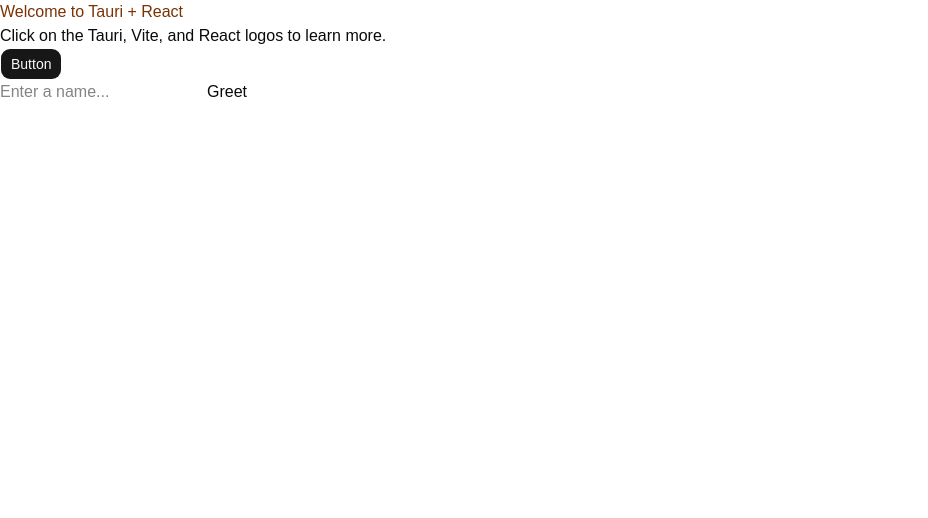
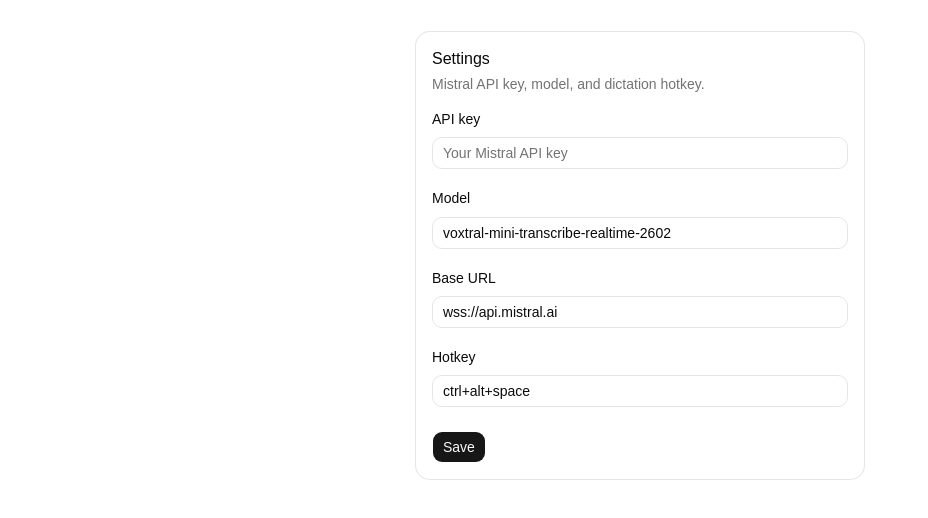
Before and after one commit to mikaelbalin/speech-transcription, a React (Vite) app: page / in a window 1280 px wide. Shown: the top 518 px of the page, without its empty margins (0-928 px from the left). Built offline with nearby package versions, Linux system fonts and the light colour scheme.

Commit message:
Replace default Tauri greeting UI with settings form

```diff
--- a/src/App.tsx
+++ b/src/App.tsx
@@ -1,38 +1,10 @@
-import { invoke } from "@tauri-apps/api/core";
-import { useState } from "react";
 import "./App.css";
-import { Button } from "@/components/ui/button";
+import { SettingsForm } from "@/components/SettingsForm";
 
 function App() {
-  const [greetMsg, setGreetMsg] = useState("");
-  const [name, setName] = useState("");
-
-  async function greet() {
-    // Learn more about Tauri commands at https://tauri.app/develop/calling-rust/
-    setGreetMsg(await invoke("greet", { name }));
-  }
-
   return (
-    <main className="container">
-      <h1 className="text-amber-900">Welcome to Tauri + React</h1>
-
-      <p>Click on the Tauri, Vite, and React logos to learn more.</p>
-      <Button>Button</Button>
-      <form
-        className="row"
-        onSubmit={(e) => {
-          e.preventDefault();
-          greet();
-        }}
-      >
-        <input
-          id="greet-input"
-          onChange={(e) => setName(e.currentTarget.value)}
-          placeholder="Enter a name..."
-        />
-        <button type="submit">Greet</button>
-      </form>
-      <p>{greetMsg}</p>
+    <main className="flex min-h-screen items-start justify-center p-8">
+      <SettingsForm />
     </main>
   );
 }
--- /dev/null
+++ b/src/components/SettingsForm.tsx
@@ -0,0 +1,182 @@
+import { useField, useForm, useSelector } from "@tanstack/react-form";
+import { invoke } from "@tauri-apps/api/core";
+import { useEffect } from "react";
+import { z } from "zod";
+
+import { Button } from "@/components/ui/button";
+import {
+  Card,
+  CardContent,
+  CardDescription,
+  CardHeader,
+  CardTitle,
+} from "@/components/ui/card";
+import {
+  Field,
+  FieldError,
+  FieldGroup,
+  FieldLabel,
+} from "@/components/ui/field";
+import { Input } from "@/components/ui/input";
+
+// Shared shape with the Rust `AppSettings` (serde camelCase).
+export interface AppSettings {
+  apiKey: string;
+  model: string;
+  sampleRate: number;
+  targetDelayMs: number | null;
+  shortcut: string;
+  baseUrl: string;
+}
+
+const formSchema = z.object({
+  apiKey: z.string().min(1, "API key is required."),
+  model: z.string().min(1, "Model is required."),
+  baseUrl: z.string().url("Must be a valid URL."),
+  shortcut: z.string().min(1, "Shortcut is required."),
+});
+
+type FormValues = z.infer<typeof formSchema>;
+
+export function SettingsForm() {
+  const form = useForm({
+    defaultValues: {
+      apiKey: "",
+      model: "voxtral-mini-transcribe-realtime-2602",
+      baseUrl: "wss://api.mistral.ai",
+      shortcut: "ctrl+alt+space",
+    } as FormValues,
+    validators: {
+      onChange: formSchema,
+    },
+    onSubmit: async ({ value }) => {
+      const settings: AppSettings = {
+        apiKey: value.apiKey,
+        model: value.model,
+        baseUrl: value.baseUrl,
+        shortcut: value.shortcut,
+        sampleRate: 16000,
+        targetDelayMs: null,
+      };
+      await invoke("set_settings", { settings });
+    },
+  });
+
+  const apiKeyField = useField({ form, name: "apiKey" });
+  const modelField = useField({ form, name: "model" });
+  const baseUrlField = useField({ form, name: "baseUrl" });
+  const shortcutField = useField({ form, name: "shortcut" });
+
+  const canSubmit = useSelector(form.store, (s) => s.canSubmit);
+  const isSubmitting = useSelector(form.store, (s) => s.isSubmitting);
+
+  useEffect(() => {
+    let cancelled = false;
+    invoke<AppSettings>("get_settings").then((s) => {
+      if (cancelled) return;
+      form.setFieldValue("apiKey", s.apiKey);
+      form.setFieldValue("model", s.model);
+      form.setFieldValue("baseUrl", s.baseUrl);
+      form.setFieldValue("shortcut", s.shortcut);
+    });
+    return () => {
+      cancelled = true;
+    };
+  }, [form]);
+
+  const invalidOf = (meta: { isTouched: boolean; isValid: boolean }) =>
+    meta.isTouched && !meta.isValid;
+
+  return (
+    <Card className="w-full max-w-md">
+      <CardHeader>
+        <CardTitle>Settings</CardTitle>
+        <CardDescription>
+          Mistral API key, model, and dictation hotkey.
+        </CardDescription>
+      </CardHeader>
+      <CardContent>
+        <form
+          onSubmit={(e) => {
+            e.preventDefault();
+            form.handleSubmit();
+          }}
+        >
+          <FieldGroup>
+            <Field data-invalid={invalidOf(apiKeyField.state.meta)}>
+              <FieldLabel htmlFor="settings-api-key">API key</FieldLabel>
+              <Input
+                id="settings-api-key"
+                name={apiKeyField.name}
+                type="password"
+                value={apiKeyField.state.value}
+                onBlur={apiKeyField.handleBlur}
+                onChange={(e) => apiKeyField.handleChange(e.target.value)}
+                aria-invalid={invalidOf(apiKeyField.state.meta)}
+                placeholder="Your Mistral API key"
+                autoComplete="off"
+              />
+              {invalidOf(apiKeyField.state.meta) && (
+                <FieldError errors={apiKeyField.state.meta.errors} />
+              )}
+            </Field>
+
+            <Field data-invalid={invalidOf(modelField.state.meta)}>
+              <FieldLabel htmlFor="settings-model">Model</FieldLabel>
+              <Input
+                id="settings-model"
+                name={modelField.name}
+                value={modelField.state.value}
+                onBlur={modelField.handleBlur}
+                onChange={(e) => modelField.handleChange(e.target.value)}
+                aria-invalid={invalidOf(modelField.state.meta)}
+                autoComplete="off"
+              />
+              {invalidOf(modelField.state.meta) && (
+                <FieldError errors={modelField.state.meta.errors} />
+              )}
+            </Field>
+
+            <Field data-invalid={invalidOf(baseUrlField.state.meta)}>
+              <FieldLabel htmlFor="settings-base-url">Base URL</FieldLabel>
+              <Input
+                id="settings-base-url"
+                name={baseUrlField.name}
+                value={baseUrlField.state.value}
+                onBlur={baseUrlField.handleBlur}
+                onChange={(e) => baseUrlField.handleChange(e.target.value)}
+                aria-invalid={invalidOf(baseUrlField.state.meta)}
+                autoComplete="off"
+              />
+              {invalidOf(baseUrlField.state.meta) && (
+                <FieldError errors={baseUrlField.state.meta.errors} />
+              )}
+            </Field>
+
+            <Field data-invalid={invalidOf(shortcutField.state.meta)}>
+              <FieldLabel htmlFor="settings-shortcut">Hotkey</FieldLabel>
+              <Input
+                id="settings-shortcut"
+                name={shortcutField.name}
+                value={shortcutField.state.value}
+                onBlur={shortcutField.handleBlur}
+                onChange={(e) => shortcutField.handleChange(e.target.value)}
+                aria-invalid={invalidOf(shortcutField.state.meta)}
+                autoComplete="off"
+              />
+              {invalidOf(shortcutField.state.meta) && (
+                <FieldError errors={shortcutField.state.meta.errors} />
+              )}
+            </Field>
+          </FieldGroup>
+
+          <div className="mt-6">
+            <Button type="submit" disabled={!canSubmit}>
+              {isSubmitting ? "Saving…" : "Save"}
+            </Button>
+          </div>
+        </form>
+      </CardContent>
+    </Card>
+  );
+}
--- a/vite.config.ts
+++ b/vite.config.ts
@@ -11,7 +11,7 @@
   plugins: [react(), tailwindcss()],
   resolve: {
     alias: {
-      "@": path.resolve(__dirname, "./src"),
+      "@": path.resolve(import.meta.dirname, "./src"),
     },
   },
 
```
